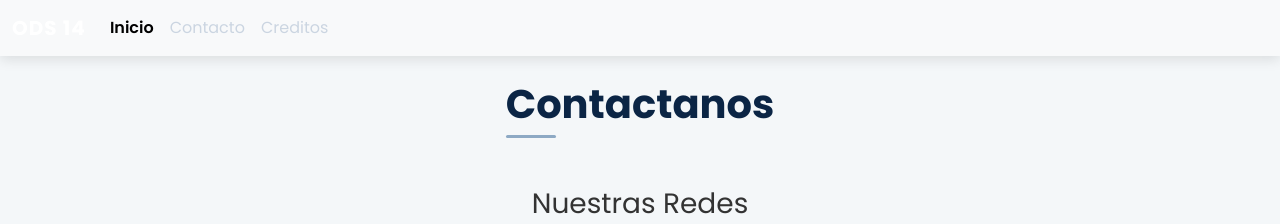
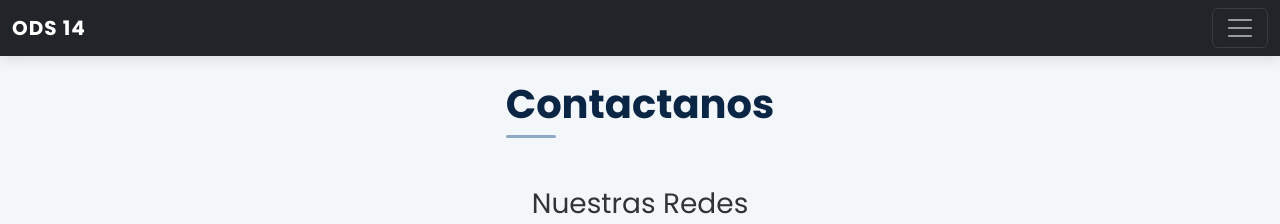
Before and after one commit to ODS-14/Pagina-web-ods-14, a plain HTML site: page creditos.html in a window 1280 px wide. Shown: the top 224 px of the page. Drawn offline with nearby package versions, Linux system fonts and the light colour scheme; a web font is replaced by a local one.

Commit message:
añado nueva navbar

```diff
--- a/creditos.html
+++ b/creditos.html
@@ -19,21 +19,24 @@
 </head>
 
 <body>
-    <nav class="navbar navbar-expand-lg bg-body-tertiary">
+    <div class="navbar-fija">
+        <nav class="navbar navbar-dark bg-dark">
             <div class="container-fluid">
-            <a class="navbar-brand" href="#">ODS 14</a>
-            <button class="navbar-toggler" type="button" data-bs-toggle="collapse"
-                data-bs-target="#navbarSupportedContent" aria-controls="navbarSupportedContent" aria-expanded="false"
-                aria-label="Toggle navigation">
+                <a class="navbar-brand" href="inicio.html">ODS 14</a>
+                <button class="navbar-toggler" type="button" data-bs-toggle="collapse" data-bs-target="#navbarNav"
+                    aria-controls="navbarNav" aria-expanded="false" aria-label="Alternar navegación">
                     <span class="navbar-toggler-icon"></span>
                 </button>
-            <div class="collapse navbar-collapse" id="navbarSupportedContent">
-                <ul class="navbar-nav me-auto mb-2 mb-lg-0">
+                <div class="collapse navbar-collapse" id="navbarNav">
+                    <ul class="navbar-nav ms-auto">
                         <li class="nav-item">
                             <a class="nav-link active" aria-current="page" href="inicio.html">Inicio</a>
                         </li>
                         <li class="nav-item">
-                        <a class="nav-link" href="contacto.html">Contacto</a>
+                            <a class="nav-link" href="efectos.html">Efectos</a>
+                        </li>
+                        <li class="nav-item">
+                            <a class="nav-link" href="reciclaje.html">Reciclaje</a>
                         </li>
                         <li class="nav-item">
                             <a class="nav-link" href="creditos.html">Creditos</a>
@@ -42,6 +45,7 @@
                 </div>
             </div>
         </nav>
+    </div>
 
     <div class="container my-4 text-center">
         <h1>Contactanos</h1>
```
Lines whose indentation alone changed are shown as unchanged.
